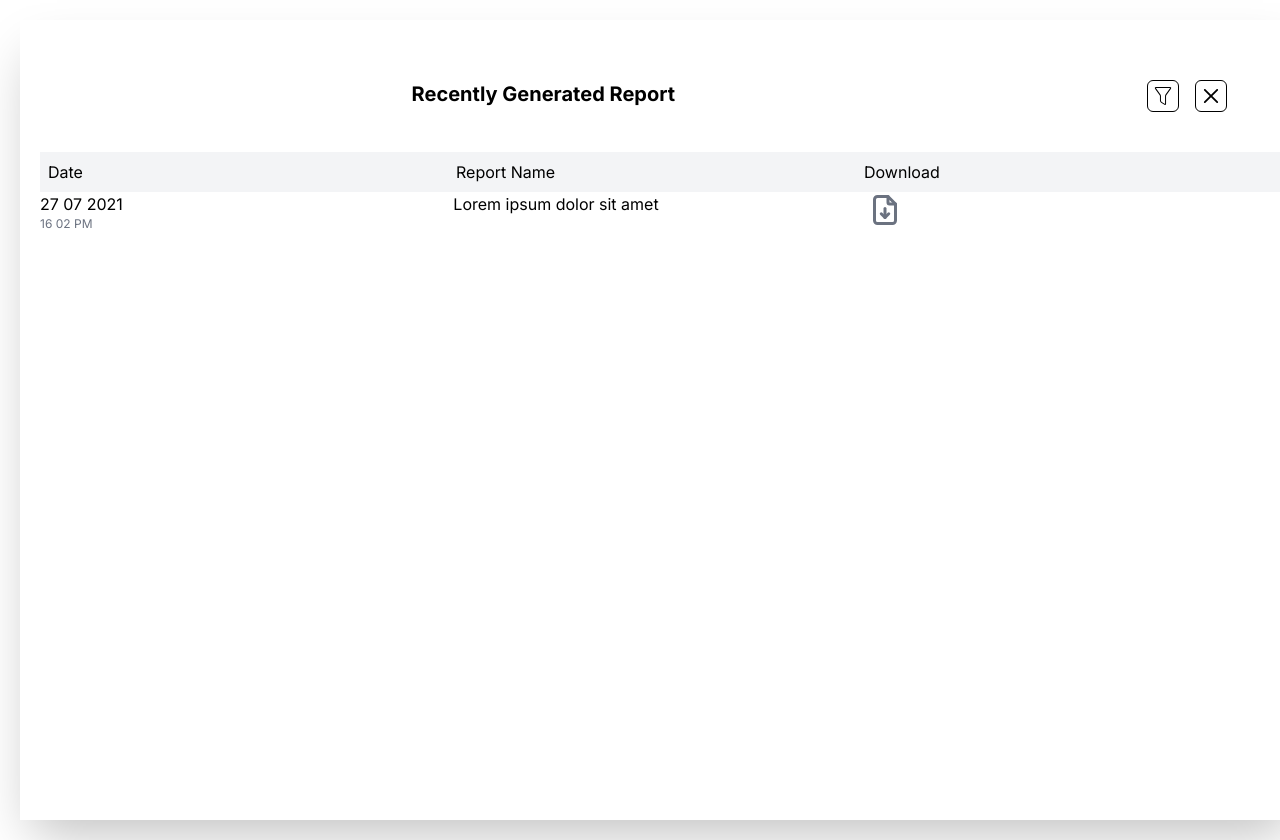
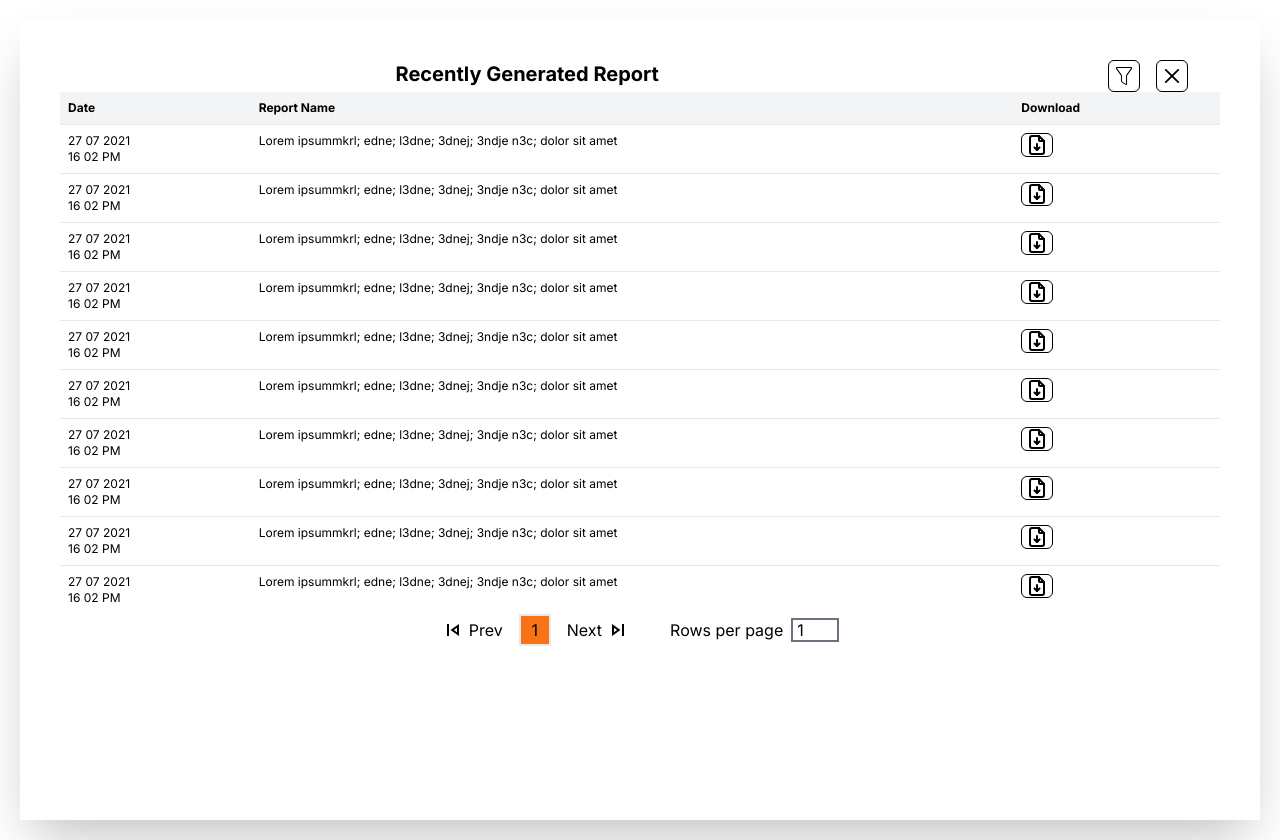
Before and after one commit to shivaprasadnashte/Monter-frontend-assignment, a Next.js app: page / in a window 1280 px wide. Built offline with nearby package versions, Linux system fonts and the light colour scheme.

Commit message:
pagination implimentation

```diff
--- a/app/page.js
+++ b/app/page.js
@@ -1,41 +1,158 @@
+"use client";
 import { CiFilter } from "react-icons/ci";
 import { RxCross2 } from "react-icons/rx";
 import { TbFileDownload } from "react-icons/tb";
+import { MdOutlineSkipPrevious } from "react-icons/md";
+import { MdOutlineSkipNext } from "react-icons/md";
+import { useState } from "react";
 
 export default function Home() {
+  const report = [
+    {
+      date: "27 07 2021",
+      time: "16 02 PM",
+      name: "Lorem ipsummkrl; edne; l3dne; 3dnej; 3ndje n3c; dolor sit amet",
+    },
+    {
+      date: "27 07 2021",
+      time: "16 02 PM",
+      name: "Lorem ipsummkrl; edne; l3dne; 3dnej; 3ndje n3c; dolor sit amet",
+    },
+    {
+      date: "27 07 2021",
+      time: "16 02 PM",
+      name: "Lorem ipsummkrl; edne; l3dne; 3dnej; 3ndje n3c; dolor sit amet",
+    },
+    {
+      date: "27 07 2021",
+      time: "16 02 PM",
+      name: "Lorem ipsummkrl; edne; l3dne; 3dnej; 3ndje n3c; dolor sit amet",
+    },
+    {
+      date: "27 07 2021",
+      time: "16 02 PM",
+      name: "Lorem ipsummkrl; edne; l3dne; 3dnej; 3ndje n3c; dolor sit amet",
+    },
+    {
+      date: "27 07 2021",
+      time: "16 02 PM",
+      name: "Lorem ipsummkrl; edne; l3dne; 3dnej; 3ndje n3c; dolor sit amet",
+    },
+    {
+      date: "27 07 2021",
+      time: "16 02 PM",
+      name: "Lorem ipsummkrl; edne; l3dne; 3dnej; 3ndje n3c; dolor sit amet",
+    },
+    {
+      date: "27 07 2021",
+      time: "16 02 PM",
+      name: "Lorem ipsummkrl; edne; l3dne; 3dnej; 3ndje n3c; dolor sit amet",
+    },
+    {
+      date: "27 07 2021",
+      time: "16 02 PM",
+      name: "Lorem ipsummkrl; edne; l3dne; 3dnej; 3ndje n3c; dolor sit amet",
+    },
+    {
+      date: "27 07 2021",
+      time: "16 02 PM",
+      name: "Lorem ipsummkrl; edne; l3dne; 3dnej; 3ndje n3c; dolor sit amet",
+    },
+  ];
+  const [noOfRows, setNoOfRows] = useState(1);
+  const [start, setStart] = useState(0);
+  const [end, setEnd] = useState();
+  const handleNext = () => {
+    setStart(start + noOfRows);
+    setEnd(start + noOfRows);
+
+  };
+  const handlePrev = () => {
+    setStart(start - noOfRows);
+    setEnd(start - noOfRows);
+
+  };
+
   return (
     <>
-      <div className="flex flex-col items-center w-full p-5 shadow-2xl m-5 min-h-screen">
-        <div className=" flex justify-center w-full p-5 l m-5 ">
+      <div className="flex flex-col items-center sm:p-10 shadow-2xl m-1 sm:my-5 sm:mx-5 min-h-screen">
+        <div className=" flex justify-center  w-full ">
           <div className=" flex justify-evenly w-full">
-            <div className=" w-3/4 flex justify-center ">
-              <h1 className=" font-bold text-xl">Recently Generated Report</h1>
+            <div className=" w-3/4 flex sm:justify-center ">
+              <h1 className=" font-bold text-sm  sm:text-xl">
+                Recently Generated Report
+              </h1>
             </div>
             <div className=" flex gap-4 w-1/6 justify-end ">
-              <div className=" border-[1px]  border-black rounded-md w-8 h-8 flex justify-center items-center">
-                <CiFilter className="text-2xl" />
+              <div className=" border-[1px]  border-black rounded-md h-6 sm:w-8 sm:h-8 flex justify-center items-center">
+                <CiFilter className="sm:text-2xl" />
               </div>
-              <div className=" border-[1px]  border-black rounded-md w-8 h-8 flex justify-center items-center">
-                <RxCross2 className="text-2xl" />
+              <div className=" border-[1px]  border-black rounded-md sm:w-8 h-6 sm:h-8 flex justify-center items-center">
+                <RxCross2 className="sm:text-2xl" />
               </div>
             </div>
           </div>
         </div>
         <div className=" flex w-full justify-evenly bg-gray-100 p-2">
-          <div className=" flex flex-col justify-start w-full">Date</div>
-          <div className=" flex flex-col justify-start w-full">Report Name</div>
-          <div className=" flex flex-col justify-start w-full">Download</div>
+          <div className=" flex text-xs font-bold justify-start w-full sm:w-1/4">
+            Date
+          </div>
+          <div className=" flex text-xs font-bold justify-start w-full">
+            Report Name
+          </div>
+          <div className=" flex text-xs font-bold justify-start w-full sm:w-1/4">
+            Download
+          </div>
         </div>
-        <div className=" flex w-full justify-evenly ">
-          <div className=" flex flex-col justify-start w-full">
-            <p>27 07 2021</p>
-            <p className="text-xs text-gray-500">16 02 PM</p>
+        {report.slice(start, end).map((item, index) => (
+          <div
+            key={index}
+            className=" flex w-full justify-evenly p-2 border-t border-gray-200"
+          >
+            <div className="  text-xs justify-start w-full sm:w-1/4">
+              <div>{item.date}</div>
+              <div>{item.time}</div>
+            </div>
+            <div className=" flex text-xs justify-start w-full">
+              {item.name}
+            </div>
+            <div className=" flex text-xs justify-start w-full sm:w-1/4">
+              <div className=" border-[1px]  border-black rounded-md h-6 w-8 flex justify-center items-center">
+                <TbFileDownload className="sm:text-2xl" />
+              </div>
+            </div>
           </div>
-          <div className=" flex flex-col justify-start w-full">
-            <p className="">Lorem ipsum dolor sit amet</p>
+        ))}
+        <div className=" flex w-full items-center justify-center gap-10">
+          <div>
+            <div className=" flex justify-center items-center gap-4">
+              <div className=" flex gap-1">
+                <MdOutlineSkipPrevious className="sm:text-2xl" onClick={handlePrev} />
+                <p>Prev</p>
+              </div>
+              <div className="border-2 flex justify-center items-center bg-orange-500 w-8 h-8">
+                <p>1</p>
+              </div>
+
+              <div className=" flex gap-1" onClick={handleNext}>
+                <p>Next</p>
+                <MdOutlineSkipNext className="sm:text-2xl" />
+              </div>
+            </div>
           </div>
-          <div className=" flex flex-col justify-start w-full">
-            <TbFileDownload className=" text-4xl text-gray-500" />
+
+          <div className=" flex gap-2">
+            Rows per page
+            <input
+              type="number"
+              placeholder="10"
+              className=" focus:outline-none w-12 h-6 border-2 border-gray-500 px-1"
+              value={noOfRows}
+              onChange={(e) => setNoOfRows(e.target.value)}
+              onClick={() => {
+                setEnd(start + noOfRows);
+              }}
+            />
           </div>
         </div>
       </div>
```
